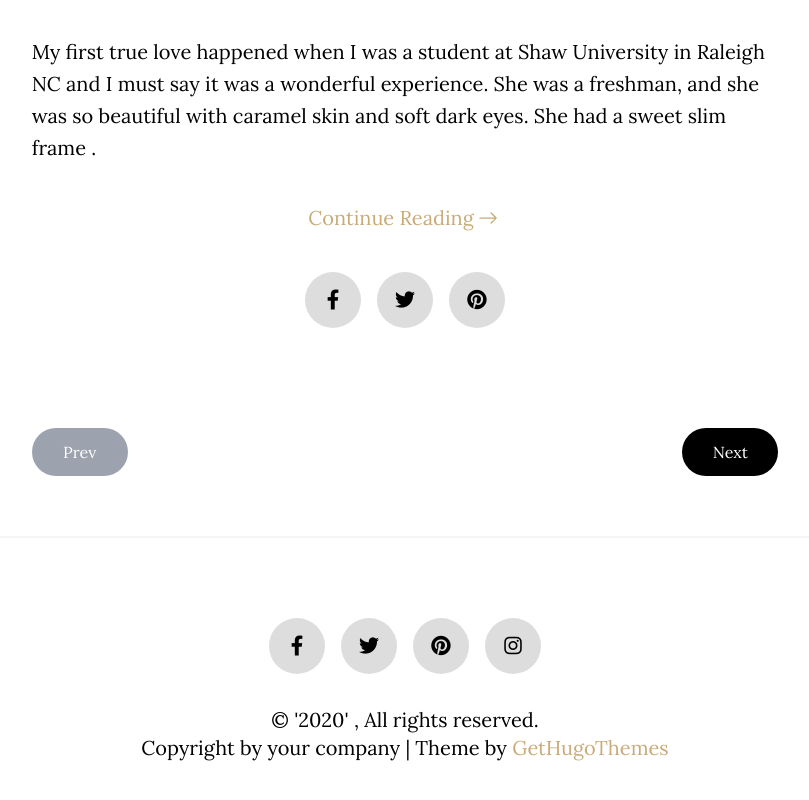
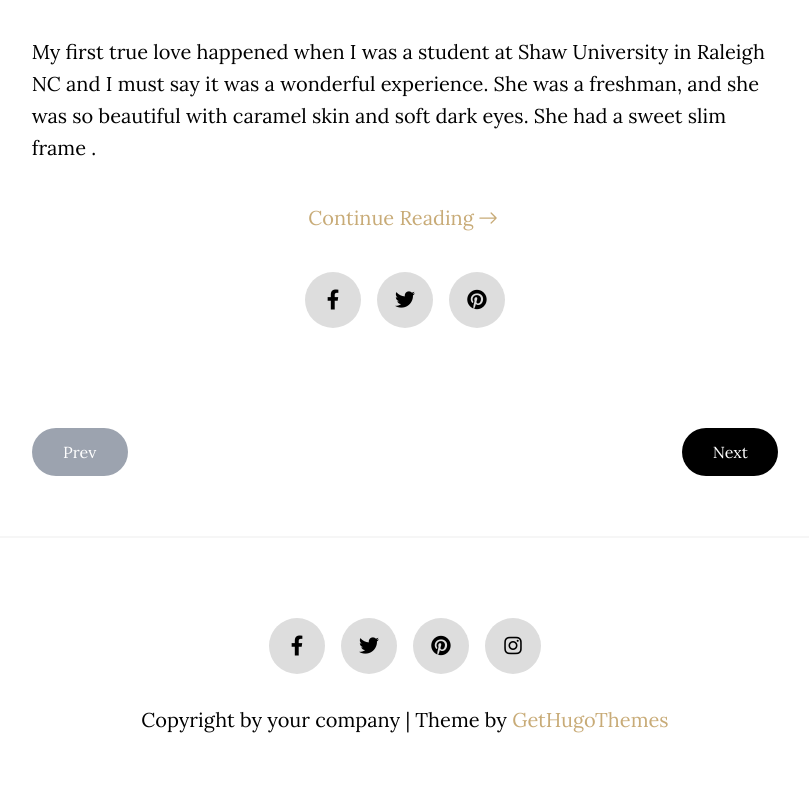
Before and after one commit to statichunt/techfeed-nextjs, a Next.js app: page / in a window 1280 px wide. Shown: the part 5825-6625 px from the top of the page, without its empty margins (235-1044 px from the left). Built offline with nearby package versions, Linux system fonts and the light colour scheme.

Commit message:
organize code

```diff
--- a/component/Footer.js
+++ b/component/Footer.js
@@ -5,6 +5,7 @@ import Link from 'next/link'
 
 
 function Footer() {
+    const year=new Date().getFullYear()
     const {socialMedia}=socialIcon
   const {footer}=footerData
     return (
@@ -27,7 +28,7 @@ function Footer() {
 
                 </div>
                 <div className="text-center mt-8 font-lora text-lg sm:text-xl">
-                    <p >{footer.coppy}</p>
+                    {/* <p >{footer.coppy.replace("year",year)}</p> */}
                     <p>{footer.activity}
 
                      <Link href={footer.link}>
--- a/content/config.json
+++ b/content/config.json
@@ -66,7 +66,7 @@
 
 "footer":{
 
-    "coppy": "© '2020' , All rights reserved.",
+    "coppy": "© year , All rights reserved.",
     "activity": "Copyright by your company | Theme by ",
     "name": "GetHugoThemes",
     "link": "https://gethugothemes.com/"
--- a/pages/[slug]/index.js
+++ b/pages/[slug]/index.js
@@ -7,7 +7,6 @@ import FilterData from "../../component/FilterData";
 import AboutAuthor from "../../component/About/AboutAuthor";
 import matter from "gray-matter";
 import Header from "next/head";
-import styles from "../../styles/Home.module.css";
 import socialIcon from "../../content/config.json";
 import { getAboutData, getPost } from "../../lib";
 
```
